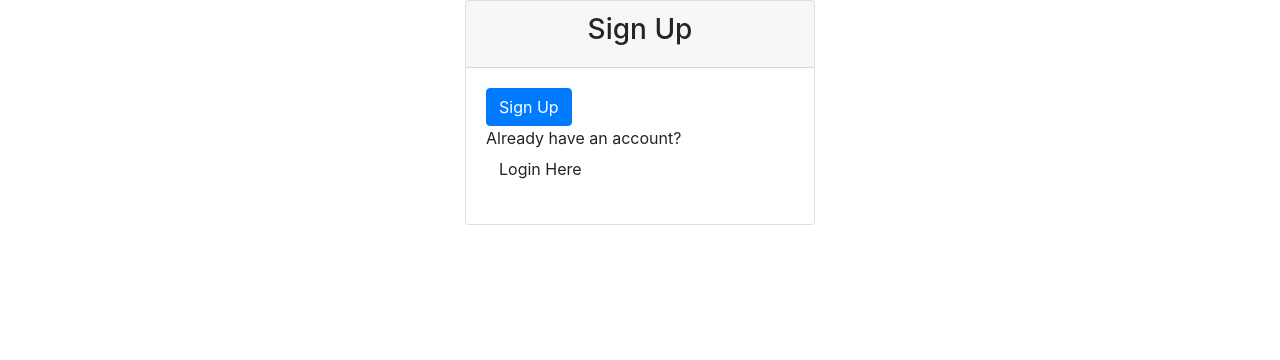
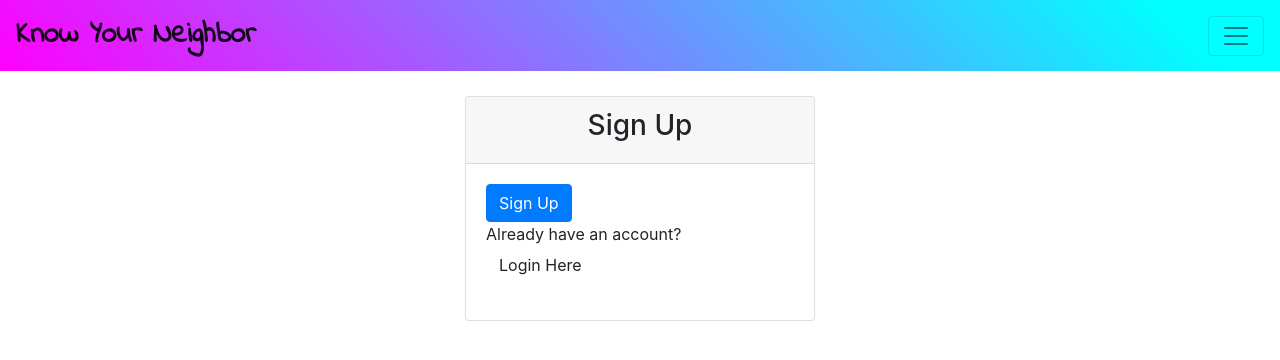
Before and after one commit to VickyMutai/neighborhood-watch, a Django app: template hood/templates/registration/registration_form.html in a window 1280 px wide. Shown: the top 360 px of the page. Run offline with Django 3.2, Linux system fonts and the light colour scheme; the template is opened without the code that fills it: most values are stand-ins (such as "Sample title", 1, 10 or a date in 2020); some libraries are stand-ins or nearby versions.

```diff
--- a/hood/templates/navbar.html
+++ b/hood/templates/navbar.html
@@ -1,6 +1,6 @@
 {% load bootstrap4 %}
 <link href="https://fonts.googleapis.com/css?family=Indie+Flower|Montserrat" rel="stylesheet">
-<nav class="navbar navbar-light" style="background: -moz-linear-gradient(45deg, #ff00ff 0%, #00ffff 91%, #00ffff 100%); /* ff3.6+ */
+<nav class="navbar navbar-light fixed-top" style="background: -moz-linear-gradient(45deg, #ff00ff 0%, #00ffff 91%, #00ffff 100%); /* ff3.6+ */
 background: -webkit-gradient(linear, left bottom, right top, color-stop(0%, #ff00ff), color-stop(91%, #00ffff), color-stop(100%, #00ffff)); /* safari4+,chrome */
 background: -webkit-linear-gradient(45deg, #ff00ff 0%, #00ffff 91%, #00ffff 100%); /* safari5.1+,chrome10+ */
 background: -o-linear-gradient(45deg, #ff00ff 0%, #00ffff 91%, #00ffff 100%); /* opera 11.10+ */
--- a/hood/templates/registration/base.html
+++ b/hood/templates/registration/base.html
@@ -17,6 +17,7 @@
     {% endblock %}
 </head>
 <body>
+    {% include 'navbar.html' %}
     {% block content %}
     {% endblock %}
 
--- a/hood/templates/registration/registration_form.html
+++ b/hood/templates/registration/registration_form.html
@@ -1,11 +1,12 @@
 {% extends 'registration/base.html' %}
 {% load bootstrap4 %}
+{% load static %}
 {% block content %}
-    <div class="container">
-        <div class="row">
+    <div class="container mt-5">
+        <div class="row mt-5">
             <!-- Empty Div -->
             <div class="col-md-4"></div>
-            <div class="col-md-4">
+            <div class="col-md-4 mt-5">
                 {% if form.errors %}
                     <p>Some information might be incorrect</p>
                 {% endif %}
--- a/hood/views.py
+++ b/hood/views.py
@@ -1,7 +1,9 @@
 from django.shortcuts import render
 from django.http import HttpResponse
+from django.contrib.auth.decorators import login_required
 
 # Create your views here.
+#@login_required(login_url='/accounts/login')
 def index(request):
     test = "Working!!"
     return render(request,'index.html',{"test":test})
```
Also changed, not shown: hood/templates/registration/login.html (+32 -0 lines).
